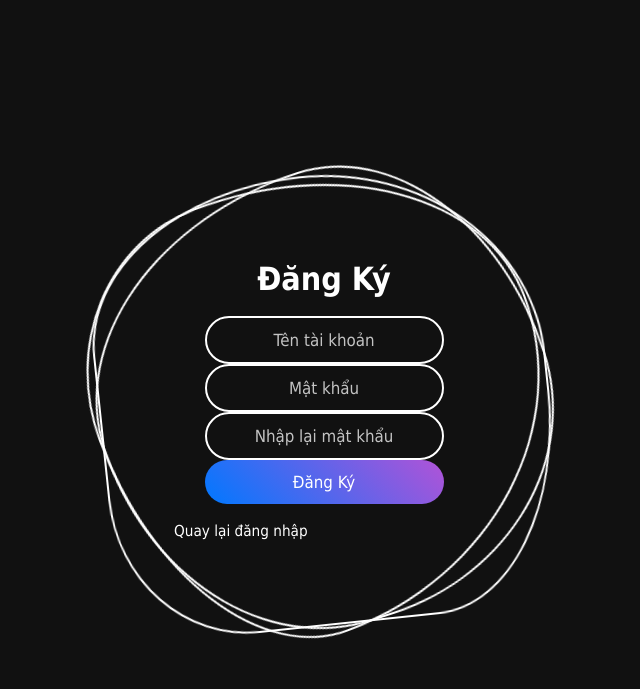
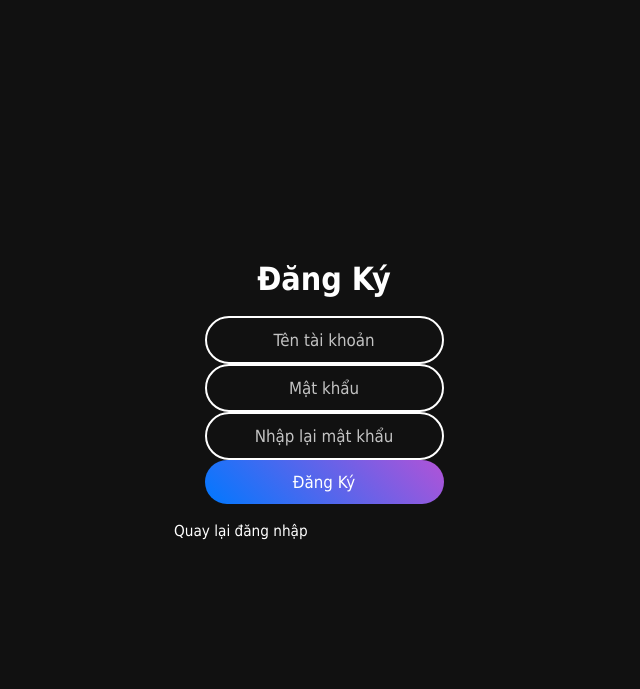
Before and after one commit to Stare-VuT/app.py, a Flask app: page /register in a window 1280 px wide. Shown: the top 689 px of the page, without its empty margins (316-956 px from the left). Run offline with Flask 3, Linux system fonts and the light colour scheme.

Commit message:
Update register.html
.

```diff
--- a/templates/register.html
+++ b/templates/register.html
@@ -8,10 +8,6 @@
 </head>
 <body>
   <div class="container">
-    <i style="--clr: #ff6ec7;"></i>
-    <i style="--clr: #00f2fe;"></i>
-    <i style="--clr: #43e97b;"></i>
-
     <div class="login">
       <h2>Đăng Ký</h2>
 
```
